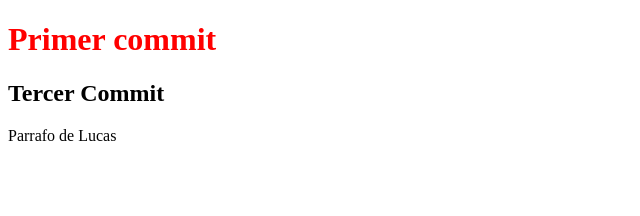
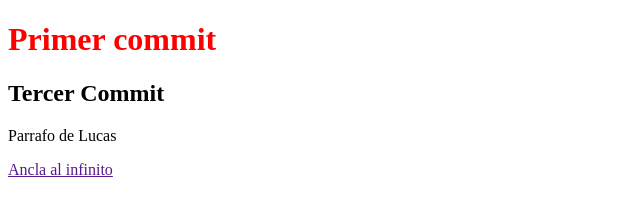
Before and after one commit to ailenbla/jueves--noche, a plain HTML site: page index.html in a window 1280 px wide. Shown: the whole page, without its empty margins (0-640 px from the left). Drawn offline with Linux system fonts and the light colour scheme.

Commit message:
cambios en la linea 17 rama Lucas

```diff
--- a/index.html
+++ b/index.html
@@ -14,5 +14,6 @@
     <div>
         <p>Parrafo de Lucas</p>
     </div>
+    <a href="">Ancla al infinito</a>
 </body>
 </html>
```
